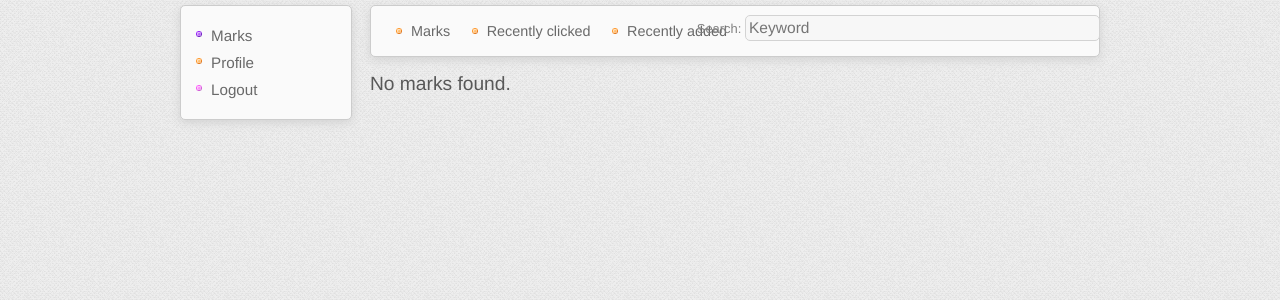
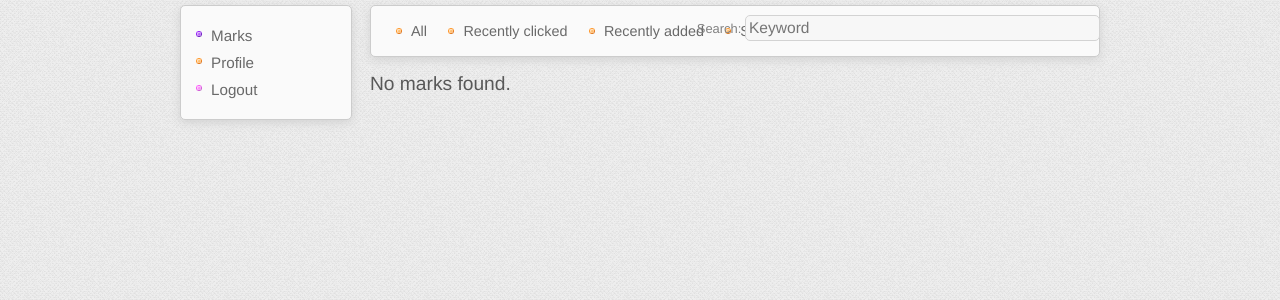
Before and after one commit to plastboks/Flaskmarks, a Flask app: page /mark/tag/1 in a window 1280 px wide. Shown: the part 25-325 px from the top of the page. Run offline with Flask 2, Linux system fonts and the light colour scheme; a user stored in the database is signed in; tables that the repository leaves empty hold one stand-in row (values such as "Sample post"); parts of the project's set-up code (start-up, migrations or seed data) failed here and were passed over.

Commit message:
different wording
Signed-off-by: Alexander Skjolden <alex@plastboks.net>

```diff
--- a/flaskmarks/templates/mark/submenu.html
+++ b/flaskmarks/templates/mark/submenu.html
@@ -1,6 +1,6 @@
 <nav id="submenu" class='shadow4 roundcorner5'>
     <ul class="secondarymenu">
-            <li><a href="{{ url_for('marks') }}" class="{% if request.url_rule.rule == url_for('marks') %}active{% endif %}">Marks</a></li>
+            <li><a href="{{ url_for('marks') }}" class="{% if request.url_rule.rule == url_for('marks') %}active{% endif %}">All</a></li>
             <li><a href="{{ url_for('recently_clicked') }}" class="{% if request.url_rule.rule == url_for('recently_clicked') %}active{% endif %}">Recently clicked</a></li>
             <li><a href="{{ url_for('recently_added') }}" class="{% if request.url_rule.rule == url_for('recently_added') %}active{% endif %}">Recently added</a></li>
             <li><a href="{{ url_for('mark_suggestions') }}" class="{% if request.url_rule.rule == url_for('mark_suggestions') %}active{% endif %}">Suggestions</a></li>
```
